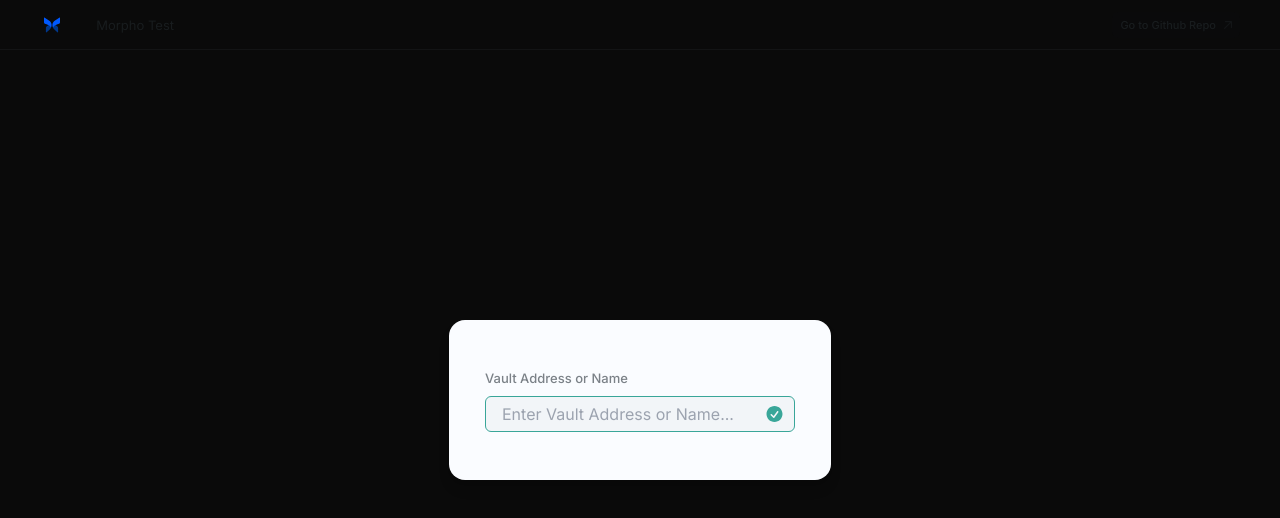
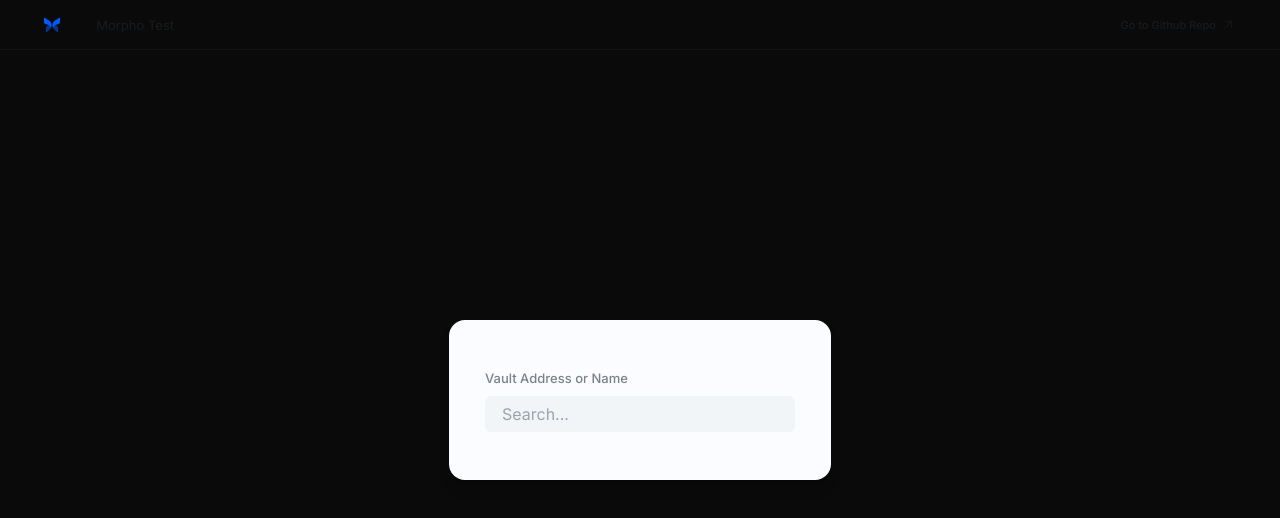
Before and after one commit to 0xlinus/morpho, a Next.js app: page / in a window 1280 px wide. Shown: the top 518 px of the page. Built offline with nearby package versions, Linux system fonts and the light colour scheme.

Commit message:
Added search component (input + results)

```diff
--- a/package.json
+++ b/package.json
@@ -11,12 +11,14 @@
   "dependencies": {
     "class-variance-authority": "^0.7.1",
     "clsx": "^2.1.1",
+    "lodash": "^4.17.21",
     "next": "15.0.4",
     "react": "^19.0.0",
     "react-dom": "^19.0.0",
     "tailwind-merge": "^2.5.5"
   },
   "devDependencies": {
+    "@types/lodash": "^4.17.13",
     "@types/node": "^20",
     "@types/react": "^19",
     "@types/react-dom": "^19",
--- a/src/app/page.tsx
+++ b/src/app/page.tsx
@@ -1,15 +1,15 @@
+'use client'
+
 import Card from '@/components/Card'
-import Input from '@/components/Input'
+import Search from '@/components/Search'
 export default function Home() {
 	return (
 		<div className='flex flex-col items-center justify-center h-screen'>
 			<Card className='h-[160px]'>
 				<Card.Body>
-					<Input
+					<Search
+						placeholder='Search...'
 						label='Vault Address or Name'
-						placeholder='Enter Vault Address or Name...'
-						className='w-[310px]'
-						isValid
 					/>
 				</Card.Body>
 			</Card>
--- /dev/null
+++ b/src/components/Search.tsx
@@ -0,0 +1,82 @@
+'use client'
+
+import Input from '@/components/Input'
+import Card from '@/components/Card'
+import React, { useState, useCallback } from 'react'
+import debounce from 'lodash/debounce'
+
+interface SearchProps {
+	results?: any[] // Replace 'any' with your result type
+	isLoading?: boolean
+	onSearch?: (value: string) => void
+	placeholder?: string
+	debounceMs?: number
+	label?: string
+}
+
+const Search: React.FC<SearchProps> = ({
+	results = [],
+	isLoading,
+	onSearch,
+	placeholder = 'Search...',
+	debounceMs = 300,
+	label
+}) => {
+	const [value, setValue] = useState('')
+
+	// eslint-disable-next-line react-hooks/exhaustive-deps
+	const debouncedSearch = useCallback(
+		debounce((searchTerm: string) => {
+			onSearch?.(searchTerm)
+		}, debounceMs),
+		[onSearch, debounceMs]
+	)
+
+	const handleInputChange = (e: React.ChangeEvent<HTMLInputElement>) => {
+		const newValue = e.target.value
+		setValue(newValue)
+		debouncedSearch(newValue)
+	}
+
+	return (
+		<div className='relative w-full min-w-[310px]'>
+			<Input
+				label={label}
+				value={value}
+				onChange={handleInputChange}
+				isLoading={isLoading}
+				placeholder={placeholder}
+				isValid={results?.length > 0}
+			/>
+
+			<div
+				id='results'
+				className={`
+          absolute mt-[8px] z-50
+					transition-all duration-200 ease-in-out
+					${
+						results.length > 0
+							? 'opacity-100 translate-y-0'
+							: 'opacity-0 -translate-y-2 pointer-events-none'
+					}
+				`}
+			>
+				<Card className='border-borderPrimary border-[1px] min-w-0'>
+					<Card.Body className='max-h-[300px] overflow-y-auto'>
+						{results.map((result, index) => (
+							<div
+								key={index}
+								className='py-2 px-3 hover:bg-background/60 rounded-md cursor-pointer
+									transition-colors duration-150 ease-in-out'
+							>
+								{JSON.stringify(result)}
+							</div>
+						))}
+					</Card.Body>
+				</Card>
+			</div>
+		</div>
+	)
+}
+
+export default Search
```
Also changed, not shown: 1 other file (tests, documents, lock files or other folders).
